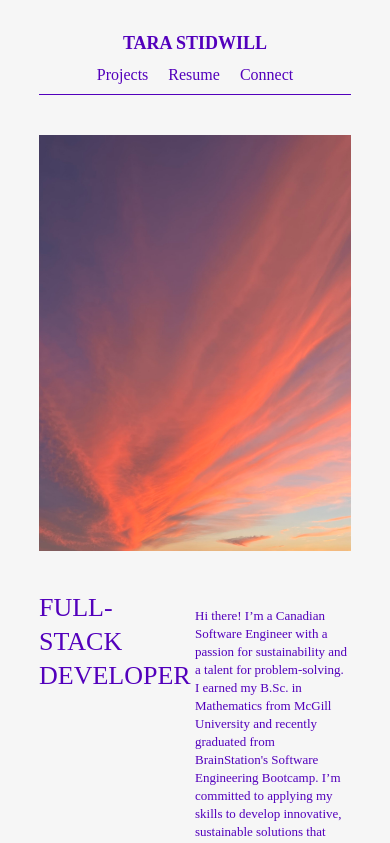
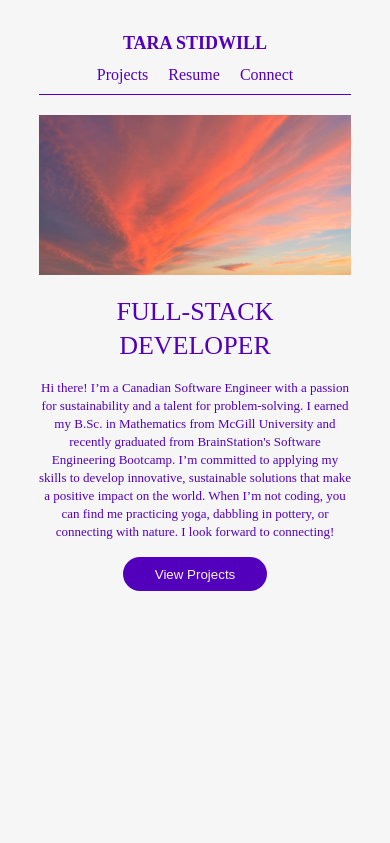
Before and after one commit to tstidwill/portfolio-client, a React (Vite) app: page / in a window 390 px wide. Shown: the top 843 px of the page. Built offline with nearby package versions, Linux system fonts and the light colour scheme; a web font is replaced by a local one.

Commit message:
Adjust display for mobile

```diff
--- a/src/components/Hero/Hero.jsx
+++ b/src/components/Hero/Hero.jsx
@@ -5,10 +5,7 @@ export default function Header() {
     <section className="hero">
       <img src="/images/IMG_0272.jpeg" className="hero__image" />
       <div className="hero__text">
-        <h2 className="hero__headline">
-          FULL-STACK
-          <br /> DEVELOPER
-        </h2>
+        <h2 className="hero__headline">FULL-STACK DEVELOPER</h2>
         <div className="hero__bio">
           <p className="hero__paragraph">
             Hi there! I’m a Canadian Software Engineer with a passion for
--- a/src/components/Hero/Hero.scss
+++ b/src/components/Hero/Hero.scss
@@ -1,3 +1,5 @@
+@use "../../styles/partials/mixins" as *;
+
 .hero {
   display: flex;
   flex-direction: column;
@@ -6,15 +8,27 @@
 
   &__image {
     width: 100%;
-    height: 26rem;
+    height: 10rem;
     object-fit: cover;
     object-position: 50% 100%;
-    margin: 20px 0;
+
+    @include tablet {
+      margin: 20px 0;
+      height: 26rem;
+    }
   }
 
   &__text {
+    display: flex;
+    flex-direction: column;
     margin: 20px 0;
     display: flex;
+    text-align: center;
+
+    @include tablet {
+      flex-direction: row;
+      text-align: left;
+    }
   }
 
   &__headline {
@@ -26,5 +40,9 @@
   }
   &__paragraph {
     margin: 16px 0;
+
+    @include tablet {
+      margin-top: 0;
+    }
   }
 }
```
